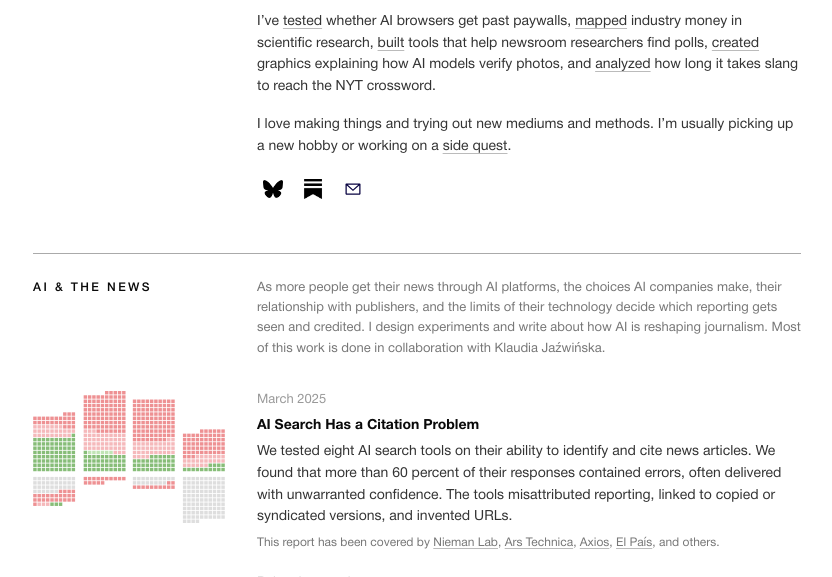
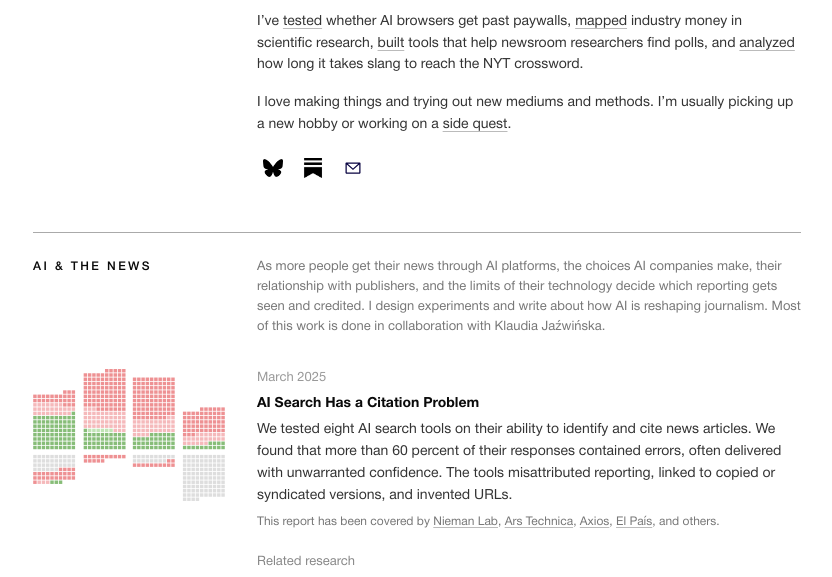
Before and after one commit to aishichandra/portfolio_website, a plain HTML site: page index.html in a window 1280 px wide. Shown: the part 143-720 px from the top of the page, without its empty margins (223-1055 px from the left). Drawn offline with Linux system fonts and the light colour scheme.

Commit message:
Keep bio focused on four project examples

```diff
--- a/index.html
+++ b/index.html
@@ -20,7 +20,7 @@
         <h1 class="name">Aisvarya Chandrasekar</h1>
         <div class="header-blurb">
           <p>I’m a computational journalist and fellow at the <a href="https://towcenter.columbia.edu/" target="_blank" rel="noopener">Tow Center for Digital Journalism</a>, where I study how AI is changing the way people find and understand news, and how large language models can support reporting.</p>
-          <p>I’ve <a href="https://www.cjr.org/analysis/how-ai-browsers-sneak-past-blockers-and-paywalls.php" target="_blank" rel="noopener">tested</a> whether AI browsers get past paywalls, <a href="https://www.theexamination.org/articles/red-bull-alcohol-research-methodology" target="_blank" rel="noopener">mapped</a> industry money in scientific research, <a href="https://brown.stanford.edu/portfolio/pollfinder-ai/" target="_blank" rel="noopener">built</a> tools that help newsroom researchers find polls, <a href="https://www.cjr.org/tow_center/why-ai-models-are-bad-at-verifying-photos.php" target="_blank" rel="noopener">created</a> graphics explaining how AI models verify photos, and <a href="https://aishichandra.github.io/Slang_NYT_XWord/" target="_blank" rel="noopener">analyzed</a> how long it takes slang to reach the NYT crossword.</p>
+          <p>I’ve <a href="https://www.cjr.org/analysis/how-ai-browsers-sneak-past-blockers-and-paywalls.php" target="_blank" rel="noopener">tested</a> whether AI browsers get past paywalls, <a href="https://www.theexamination.org/articles/red-bull-alcohol-research-methodology" target="_blank" rel="noopener">mapped</a> industry money in scientific research, <a href="https://brown.stanford.edu/portfolio/pollfinder-ai/" target="_blank" rel="noopener">built</a> tools that help newsroom researchers find polls, and <a href="https://aishichandra.github.io/Slang_NYT_XWord/" target="_blank" rel="noopener">analyzed</a> how long it takes slang to reach the NYT crossword.</p>
           <p>I love making things and trying out new mediums and methods. I’m usually picking up a new hobby or working on a <a href="playground.html">side quest</a>.</p>
         </div>
         <div class="header-icons" aria-label="Social links">
```
